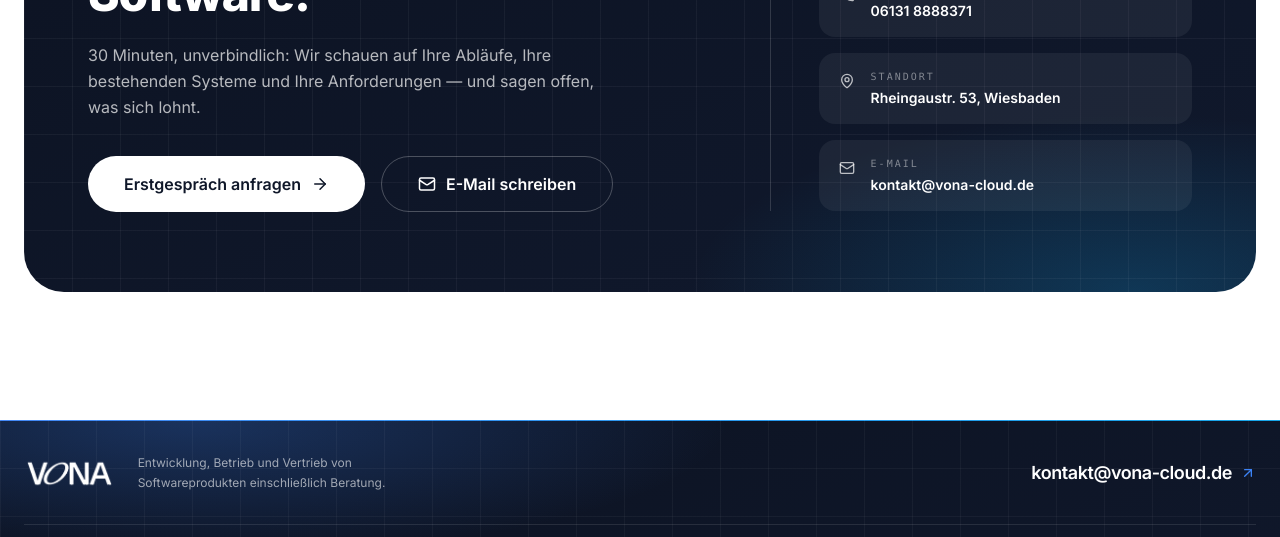
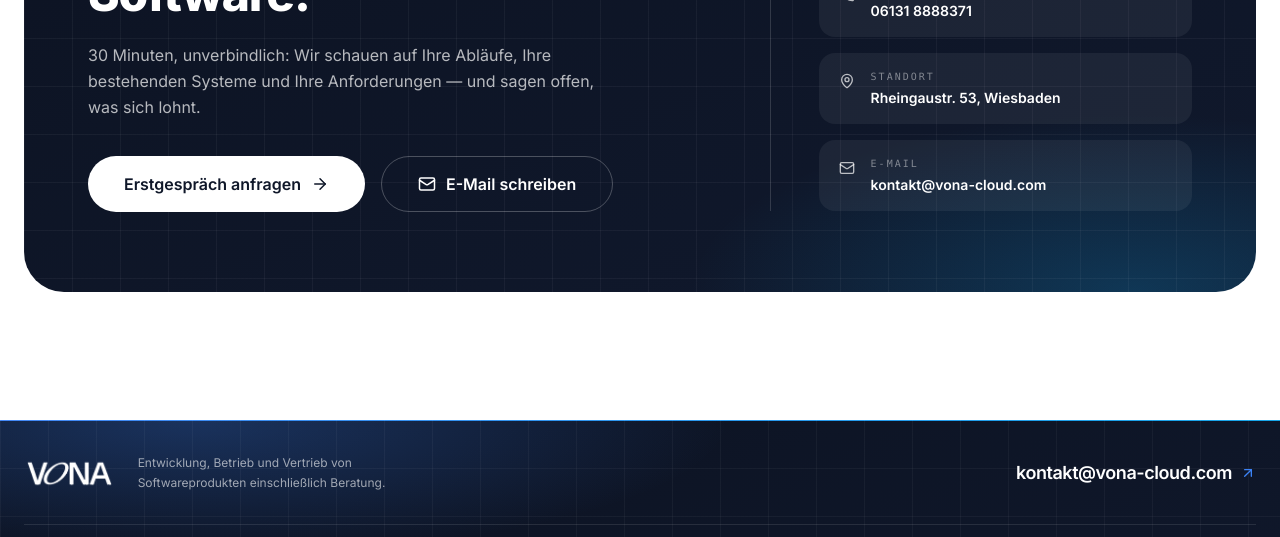
Before and after one commit to darklobster9512/vona-cloud, a React (Vite) app: page /team in a window 1280 px wide. Shown: the part 2343-2880 px from the top of the page. Built offline with nearby package versions, Linux system fonts and the light colour scheme; the HTML template or start-up script is replaced by a standard one.

Commit message:
Changes
Co-authored-by: darklobster9512 <301748244+darklobster9512@users.noreply.github.com>

```diff
--- a/src/components/landing/CTASection.tsx
+++ b/src/components/landing/CTASection.tsx
@@ -38,7 +38,7 @@ const CTASection = () => {
                   <ArrowRight size={18} className="transition-transform group-hover:translate-x-1" />
                 </Link>
                 <a
-                  href="mailto:kontakt@vona-cloud.de"
+                  href="mailto:kontakt@vona-cloud.com"
                   className="inline-flex h-14 items-center justify-center gap-2.5 rounded-full border border-white/25 px-9 text-base font-semibold text-white transition-colors hover:bg-white/10"
                 >
                   <Mail size={18} />
@@ -53,7 +53,7 @@ const CTASection = () => {
                 { icon: Clock, k: 'Antwortzeit', v: 'meist am selben Werktag' },
                 { icon: Phone, k: 'Telefon', v: '06131 8888371' },
                 { icon: MapPin, k: 'Standort', v: 'Rheingaustr. 53, Wiesbaden' },
-                { icon: Mail, k: 'E-Mail', v: 'kontakt@vona-cloud.de' },
+                { icon: Mail, k: 'E-Mail', v: 'kontakt@vona-cloud.com' },
               ].map((item) => {
                 const Icon = item.icon;
                 return (
--- a/src/components/landing/Footer.tsx
+++ b/src/components/landing/Footer.tsx
@@ -51,10 +51,10 @@ const Footer = () => {
           </div>
 
           <a
-            href="mailto:kontakt@vona-cloud.de"
+            href="mailto:kontakt@vona-cloud.com"
             className="group flex items-center gap-2 text-lg font-semibold tracking-tight text-white transition-colors hover:text-primary"
           >
-            kontakt@vona-cloud.de
+            kontakt@vona-cloud.com
             <ArrowUpRight
               size={16}
               className="shrink-0 text-primary transition-transform group-hover:translate-x-1 group-hover:-translate-y-1"
--- a/src/pages/Bewerbung.tsx
+++ b/src/pages/Bewerbung.tsx
@@ -291,8 +291,8 @@ const Bewerbung = () => {
 
                 <p className="text-xs text-muted-foreground">
                   Fragen?{' '}
-                  <a href="mailto:kontakt@vona-cloud.de" className="text-primary font-medium hover:underline underline-offset-4">
-                    kontakt@vona-cloud.de
+                  <a href="mailto:kontakt@vona-cloud.com" className="text-primary font-medium hover:underline underline-offset-4">
+                    kontakt@vona-cloud.com
                   </a>
                 </p>
               </div>
--- a/src/pages/Datenschutz.tsx
+++ b/src/pages/Datenschutz.tsx
@@ -22,8 +22,8 @@ const Datenschutz = () => {
             Rheingaustr. 53<br />
             65201 Wiesbaden<br />
             E-Mail:{' '}
-            <a href="mailto:kontakt@vona-cloud.de" className="text-primary hover:underline">
-              kontakt@vona-cloud.de
+            <a href="mailto:kontakt@vona-cloud.com" className="text-primary hover:underline">
+              kontakt@vona-cloud.com
             </a>
             <br />
             Telefon:{' '}
--- a/src/pages/Impressum.tsx
+++ b/src/pages/Impressum.tsx
@@ -47,8 +47,8 @@ const Impressum = () => {
           <h3 className="text-lg font-bold mt-8 mb-3">Kontakt</h3>
           <p>
             E-Mail:{' '}
-            <a href="mailto:kontakt@vona-cloud.de" className="text-primary hover:underline">
-              kontakt@vona-cloud.de
+            <a href="mailto:kontakt@vona-cloud.com" className="text-primary hover:underline">
+              kontakt@vona-cloud.com
             </a>
             <br />
             Telefon:{' '}
--- a/src/pages/Karriere.tsx
+++ b/src/pages/Karriere.tsx
@@ -43,7 +43,7 @@ const Karriere = () => {
             <p className="text-sm text-muted-foreground">
               Nichts Passendes?{' '}
               <a
-                href="mailto:kontakt@vona-cloud.de"
+                href="mailto:kontakt@vona-cloud.com"
                 className="font-medium text-primary hover:underline underline-offset-4"
               >
                 Initiativbewerbung senden
@@ -111,10 +111,10 @@ const Karriere = () => {
                 </p>
               </div>
               <a
-                href="mailto:kontakt@vona-cloud.de"
+                href="mailto:kontakt@vona-cloud.com"
                 className="shrink-0 inline-flex items-center gap-2 px-6 py-3 rounded-full bg-white text-foreground font-semibold text-sm hover:scale-[1.02] transition-transform duration-200"
               >
-                kontakt@vona-cloud.de
+                kontakt@vona-cloud.com
                 <ArrowUpRight size={16} />
               </a>
             </div>
--- a/src/pages/Kontakt.tsx
+++ b/src/pages/Kontakt.tsx
@@ -12,8 +12,8 @@ const contactInfo = [
   {
     icon: Mail,
     label: 'E-Mail',
-    value: 'kontakt@vona-cloud.de',
-    href: 'mailto:kontakt@vona-cloud.de',
+    value: 'kontakt@vona-cloud.com',
+    href: 'mailto:kontakt@vona-cloud.com',
   },
   {
     icon: Phone,
--- a/src/pages/Team.tsx
+++ b/src/pages/Team.tsx
@@ -142,7 +142,7 @@ const Team = () => {
                 <p className="mt-2 text-sm text-white/60 max-w-xl leading-relaxed">{lead.description}</p>
               </div>
               <a
-                href="mailto:kontakt@vona-cloud.de"
+                href="mailto:kontakt@vona-cloud.com"
                 className="sm:ml-auto inline-flex items-center gap-2 shrink-0 rounded-full border border-white/20 px-4 py-2 text-xs font-medium text-white/80 hover:text-white hover:border-primary/60 transition-colors"
               >
                 <Mail className="w-3.5 h-3.5" />
```
